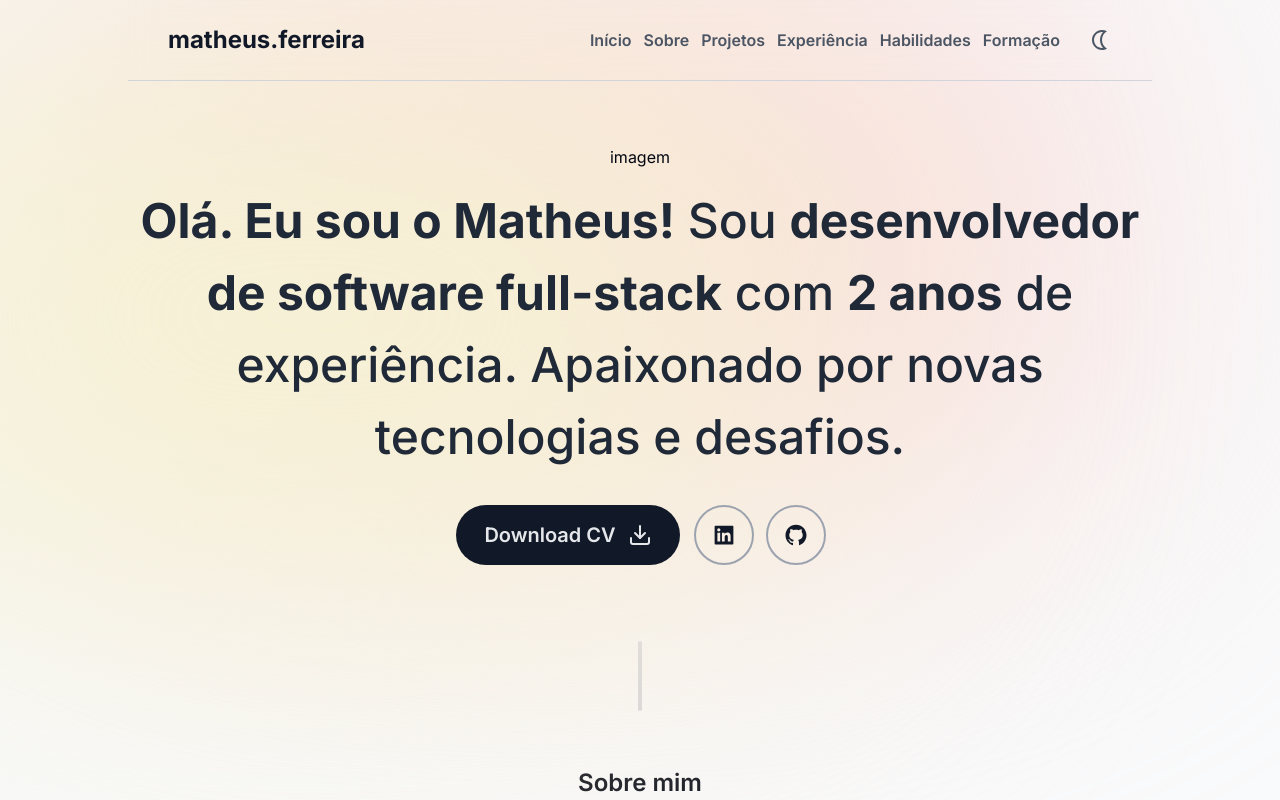
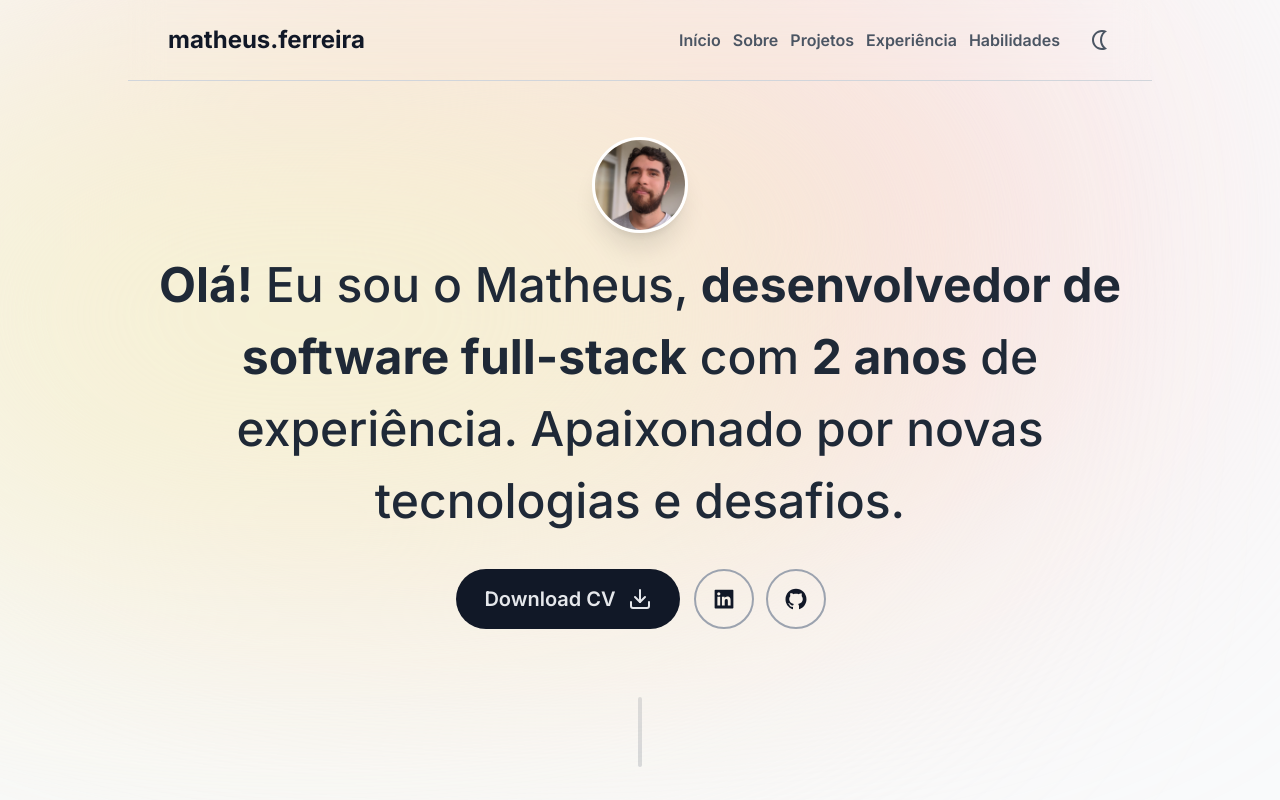
Before and after one commit to matheus-ferreira1/react-portfolio, a React (Vite) app: page / in a window 1280 px wide. Shown: the top 800 px of the page. Built offline with nearby package versions, Linux system fonts and the light colour scheme.

Commit message:
fix: adjusted scroll behavior

```diff
--- a/src/App.tsx
+++ b/src/App.tsx
@@ -34,7 +34,7 @@ function App() {
   };
 
   return (
-    <div className="bg-gray-50 text-gray-950 dark:bg-gray-950 dark:text-gray-50 dark:text-opacity-90 transition-all duration-1000 scroll-smooth">
+    <div className=" bg-gray-50 text-gray-950 dark:bg-gray-950 dark:text-gray-50 dark:text-opacity-90 transition-all duration-1000">
       <Navbar theme={theme} toggleTheme={toggleTheme} />
       <Hero />
       <Divider />
--- a/src/components/About.tsx
+++ b/src/components/About.tsx
@@ -6,7 +6,7 @@ const About: FC<AboutProps> = ({}) => {
   return (
     <article
       id="about"
-      className="flex flex-col justify-center items-center max-w-4xl px-10 md:mx-auto py-11"
+      className="scroll-mt-20 flex flex-col justify-center items-center max-w-4xl px-10 md:mx-auto py-11"
     >
       <h1 className="text-2xl font-semibold">Sobre mim</h1>
       <p className="mt-4 font-thin text-center leading-relaxed">
--- a/src/components/Experience.tsx
+++ b/src/components/Experience.tsx
@@ -16,7 +16,7 @@ const Experience: FC<ExperienceProps> = ({ theme }) => {
   return (
     <section
       id="experience"
-      className="flex flex-col justify-center items-center max-w-5xl px-10 md:mx-auto py-11"
+      className="scroll-mt-20 flex flex-col justify-center items-center max-w-5xl px-10 md:mx-auto py-11"
     >
       <h1 className="text-2xl font-semibold">Experiência</h1>
       <VerticalTimeline lineColor="">
--- a/src/components/Hero.tsx
+++ b/src/components/Hero.tsx
@@ -1,19 +1,26 @@
 import { FC } from "react";
-import Button from "./Button";
 import { FiDownload } from "react-icons/fi";
 import { AiFillGithub, AiFillLinkedin } from "react-icons/ai";
+import Button from "./Button";
+import profilePic from "../../public/profile.jpeg";
 
 interface HeroProps {}
 
 const Hero: FC<HeroProps> = ({}) => {
   return (
-    <main className="flex flex-col justify-center items-center gap-4 p-16 relative">
+    <main className="flex flex-col justify-center items-center gap-4 p-14 relative">
       <div className="bg-[#fad3d4] absolute z-1 top-[-6rem] right-[11rem] h-[31.25rem] w-[31.25rem] rounded-full blur-[10rem] sm:w-[68.75rem] dark:bg-[#946263]"></div>
       <div className="bg-[#f5f4d3] absolute z-1 top-[-1rem] left-[-35rem] h-[31.25rem] w-[50rem] rounded-full blur-[10rem] sm:w-[68.75rem] md:left-[-33rem] lg:left-[-28rem] xl:left-[-15rem] 2xl:left-[-5rem] dark:bg-[#676394]"></div>
 
-      <div className="z-10">imagem</div>
-      <h1 className="z-10 text-gray-800 dark:text-gray-200 text-3xl font-medium !leading-[1.5] sm:text-4xl lg:text-5xl max-w-5xl mx-auto text-center">
-        <span className="font-bold">Olá. Eu sou o Matheus!</span> Sou{" "}
+      <div className="z-10">
+        <img
+          src={profilePic}
+          alt="Matheus' profile picture"
+          className="h-24 w-24 rounded-full object-cover border-[0.20rem] border-white shadow-xl"
+        />
+      </div>
+      <h1 className="z-10 text-gray-800 dark:text-gray-200 font-medium !leading-[1.5] text-2xl sm:text-3xl md:text-4xl lg:text-5xl max-w-5xl mx-auto text-center">
+        <span className="font-bold">Olá!</span> Eu sou o Matheus,{" "}
         <span className="font-bold">desenvolvedor de software full-stack</span>{" "}
         com <span className="font-bold">2 anos</span> de experiência. Apaixonado
         por novas tecnologias e desafios.
--- a/src/components/Projects.tsx
+++ b/src/components/Projects.tsx
@@ -8,7 +8,7 @@ const Projects: FC<ProjectsProps> = ({}) => {
   return (
     <div
       id="projects"
-      className="flex flex-col justify-center items-center max-w-4xl px-10 md:mx-auto py-11"
+      className="scroll-mt-20 flex flex-col justify-center items-center max-w-4xl px-10 md:mx-auto py-11"
     >
       <h1 className="text-2xl font-semibold">Projetos</h1>
       <section className="mt-4 flex flex-col gap-4">
--- a/src/components/Skills.tsx
+++ b/src/components/Skills.tsx
@@ -9,7 +9,7 @@ const Skills: FC<SkillsProps> = ({}) => {
   return (
     <section
       id="skills"
-      className="flex flex-col justify-center items-center max-w-5xl px-10 md:mx-auto py-11"
+      className="scroll-mt-20 flex flex-col justify-center items-center max-w-5xl px-10 md:mx-auto py-11"
     >
       <h1 className="text-2xl font-semibold">Habilidades</h1>
       <div className="mt-12 grid md:grid-cols-2  gap-4">
--- a/src/constants/data.ts
+++ b/src/constants/data.ts
@@ -31,10 +31,10 @@ export const links = [
     name: "Habilidades",
     link: "#skills",
   },
-  {
-    name: "Formação",
-    link: "#school",
-  },
+  // {
+  //   name: "Formação",
+  //   link: "#school",
+  // },
 ];
 
 export const projectsData = [
--- a/src/index.css
+++ b/src/index.css
@@ -5,16 +5,10 @@
 
 :root {
   font-family: Inter, sans-serif;
-  line-height: 1.5;
-  font-weight: 400;
-  font-synthesis: none;
-  text-rendering: optimizeLegibility;
-  -webkit-font-smoothing: antialiased;
-  -moz-osx-font-smoothing: grayscale;
-  -webkit-text-size-adjust: 100%;
 }
 
 html {
+  scroll-behavior: smooth !important;
   --line-color: #e5e7eb;
 }
 
```
